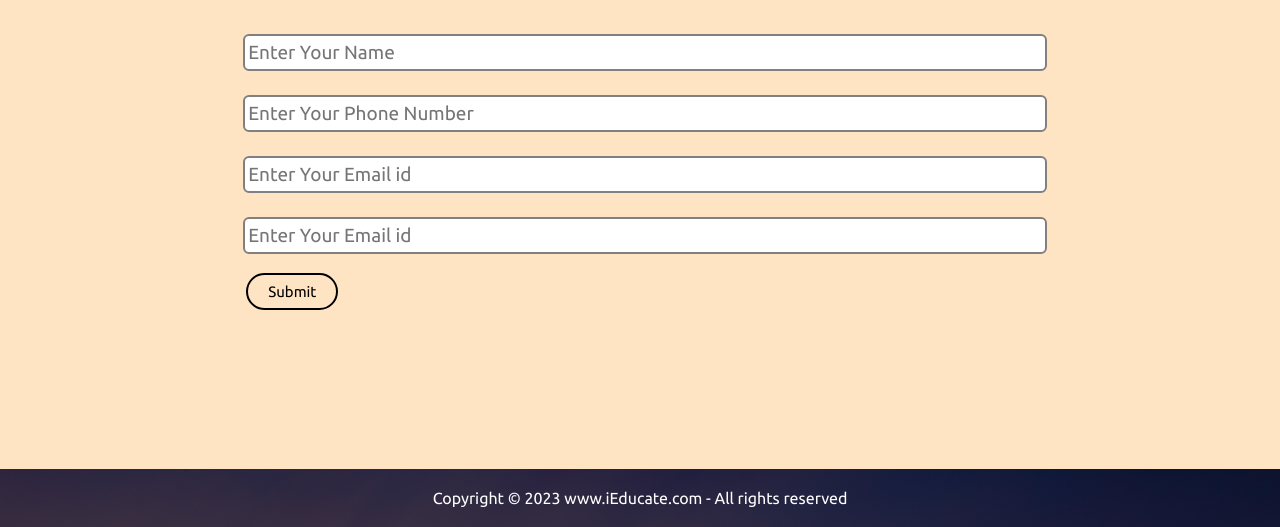
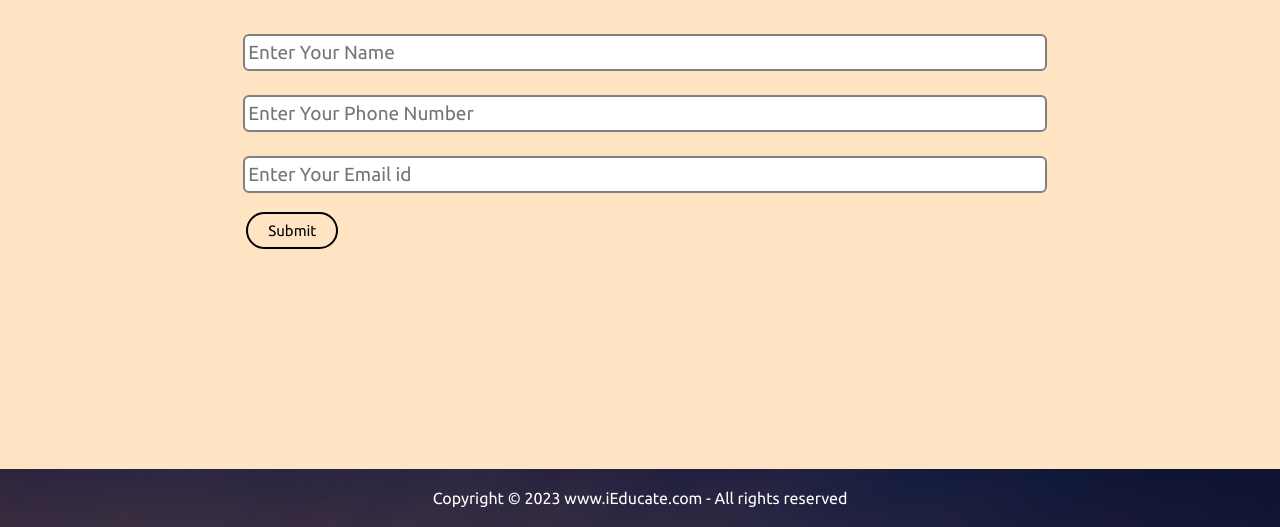
Before and after one commit to Rehan567/website, a plain HTML site: page index.html in a window 1280 px wide. Shown: the part 1830-2357 px from the top of the page. Drawn offline with Linux system fonts and the light colour scheme.

Commit message:
Update index.html

```diff
--- a/index.html
+++ b/index.html
@@ -88,7 +88,7 @@
         <input class="form-input" type="text" name="name" id="name" placeholder="Enter Your Name" >
         <input class="form-input" type="text" name="Phone" id="Phone" placeholder="Enter Your Phone Number" >
         <input class="form-input" type="text" name="Email id" id="Email id" placeholder="Enter Your Email id" >
-        <input class="form-input" type="text" name="Email id" id="Email id" placeholder="Enter Your Email id" >
+<!--         <input class="form-input" type="text" name="Email id" id="Email id" placeholder="Enter Your Email id" > -->
         <!-- <textarea  class="form-input" name="text" id="text" cols="30" rows="10" placeholder="Eloborate your concern"></textarea> -->
         <button class="btn btn-dark">Submit</button>
     </div>
```
